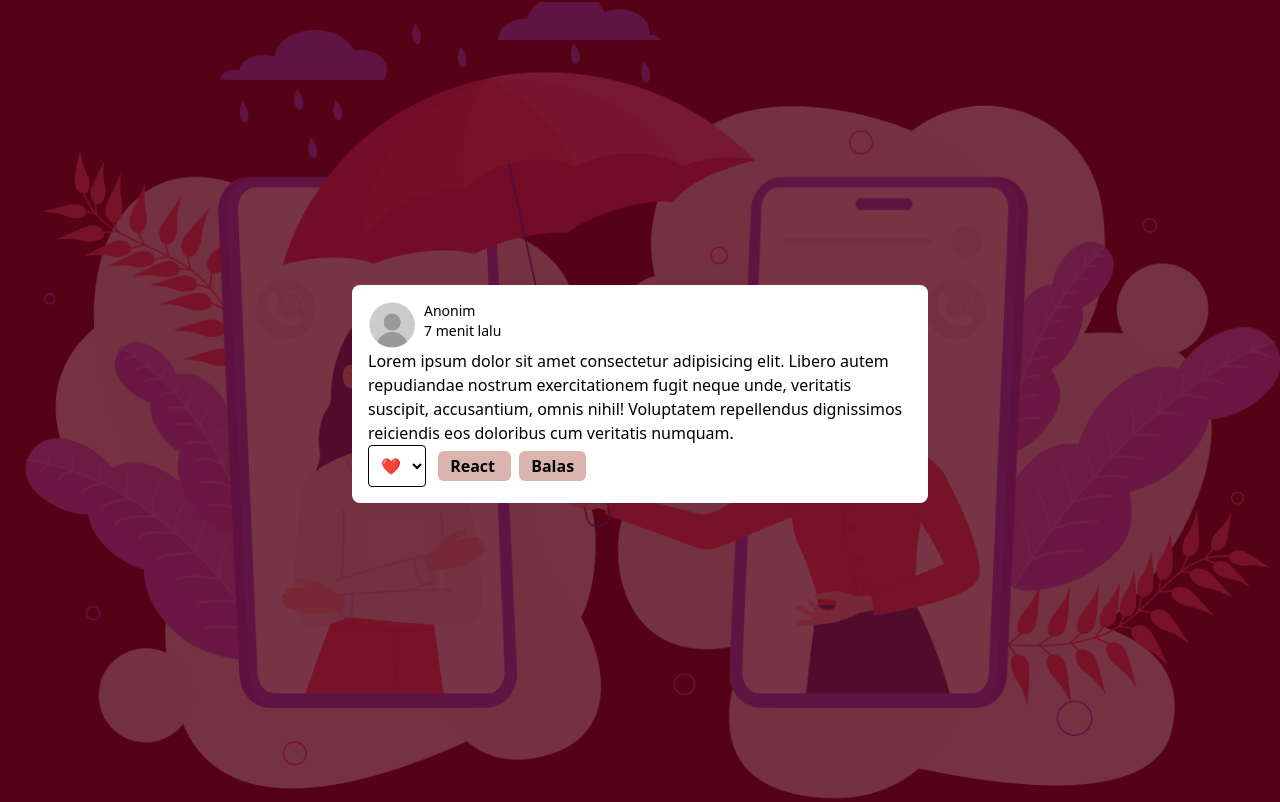
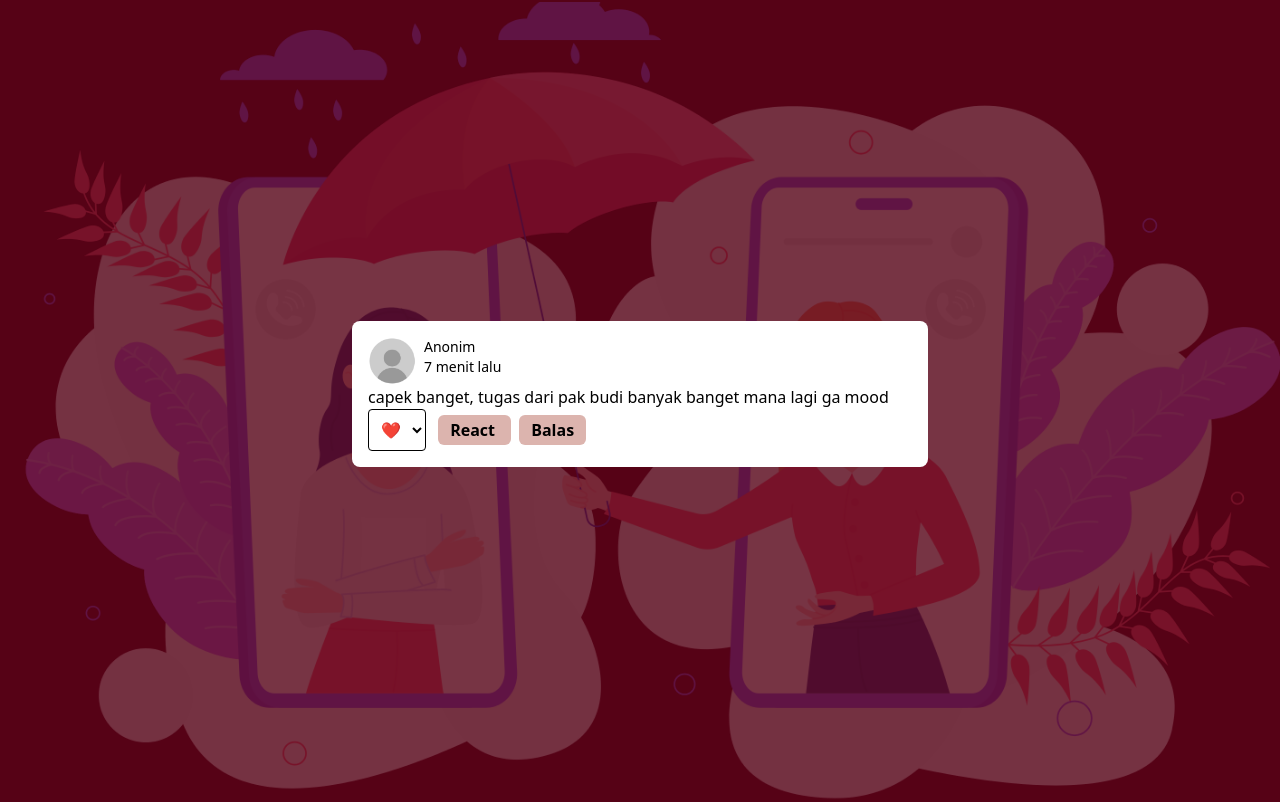
Before and after one commit to stecuinaja/stecu, a website: page public/listcurhat-admin.html in a window 1280 px wide. Shown: the part 138-940 px from the top of the page. Drawn offline with Linux system fonts and the light colour scheme.

Commit message:
third commit

```diff
--- a/public/listcurhat-admin.html
+++ b/public/listcurhat-admin.html
@@ -36,11 +36,7 @@
           </div>
           <div class="pesan">
             <p class="text-black">
-              Lorem ipsum dolor sit amet consectetur adipisicing elit. Libero
-              autem repudiandae nostrum exercitationem fugit neque unde,
-              veritatis suscipit, accusantium, omnis nihil! Voluptatem
-              repellendus dignissimos reiciendis eos doloribus cum veritatis
-              numquam.
+              capek banget, tugas dari pak budi banyak banget mana lagi ga mood
             </p>
           </div>
           <div class="emot">
```
